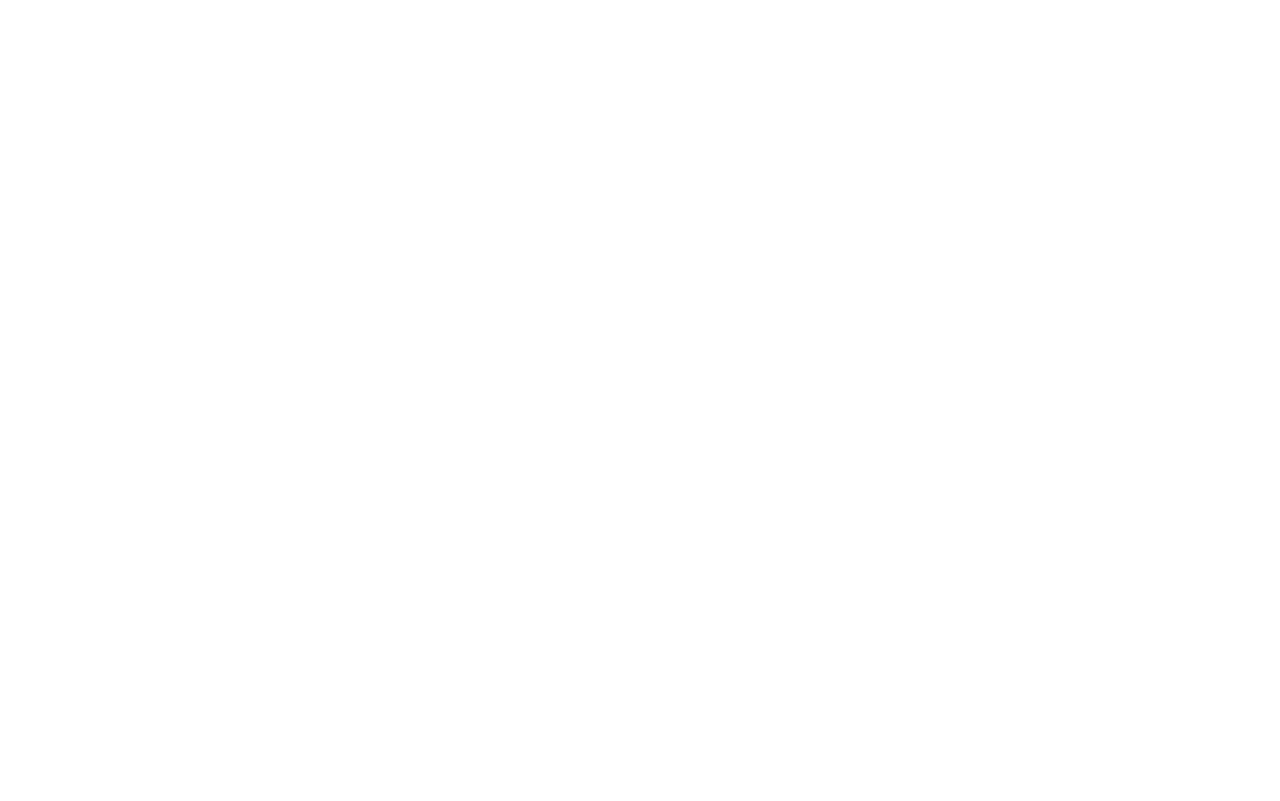
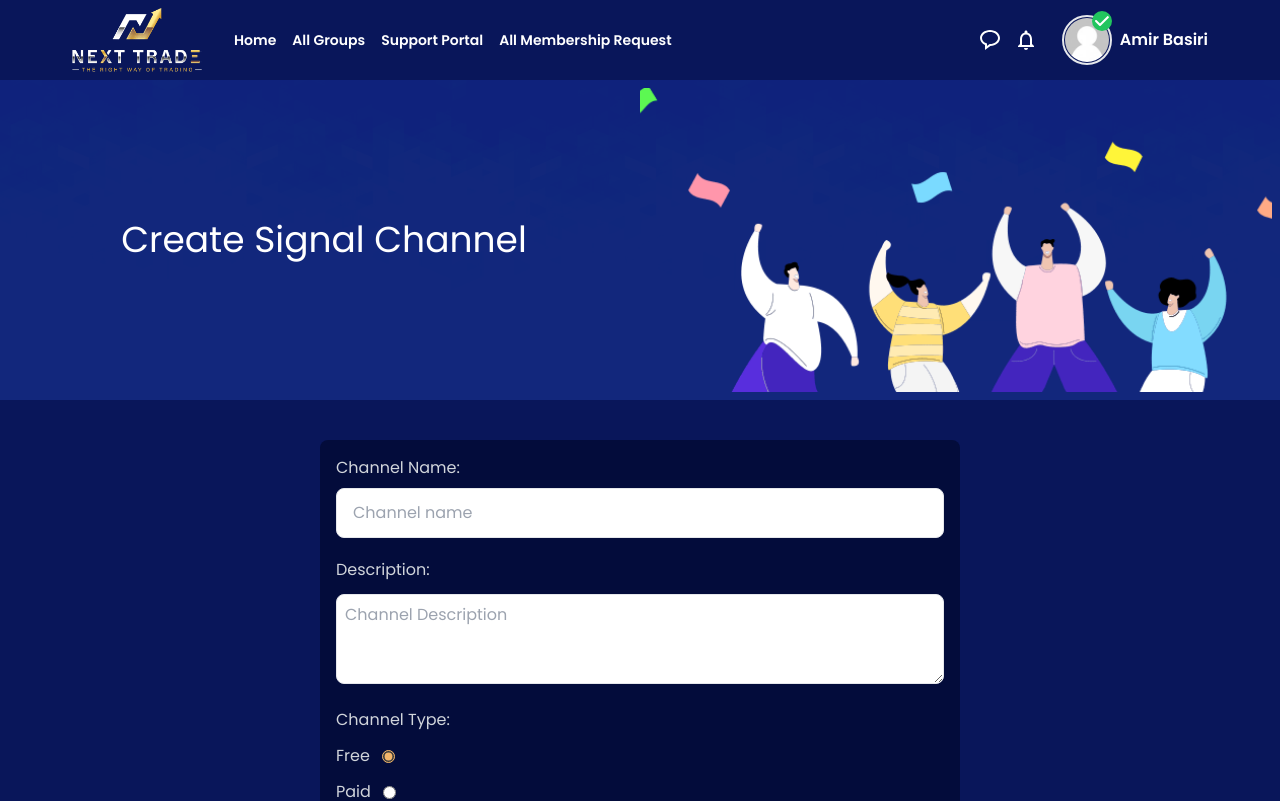
Before and after one commit to amirbasiri2000/nexttrade, a React (Create React App) app: page /traders-community/create-signal-channel in a window 1280 px wide. Shown: the top 801 px of the page. Built offline with nearby package versions, Linux system fonts and the light colour scheme.

Commit message:
create signal channel

```diff
--- a/src/App.jsx
+++ b/src/App.jsx
@@ -13,6 +13,7 @@
 import UserProfile from "./pages/profile/userProfile";
 import { Toaster } from "react-hot-toast";
 import AllMemberShipRequest from "./pages/master/AllMemberShipRequest";
+import CreateSignalChannel from "./pages/tradersCommunity/signalChannals/CreateSignalChannel";
 
 function App() {
   return (
@@ -43,6 +44,11 @@
               path="/traders-community/all-membership-request"
               element={<AllMemberShipRequest />}
             />
+
+            <Route
+              path="/traders-community/create-signal-channel"
+              element={<CreateSignalChannel />}
+            />
           </Routes>
         </main>
         <div />
--- a/src/components/Navbar.jsx
+++ b/src/components/Navbar.jsx
@@ -310,7 +310,7 @@
                       }
                       className="flex items-center cursor-pointer"
                     >
-                      <div className="relative size-[40px] rounded-full">
+                      <div className="relative size-[40px] shrink-0 rounded-full">
                         <img
                           className="w-full h-full rounded-full border-2 p-[1px]"
                           src="/assets/bp-avatar.png"
--- a/src/components/tradersCommunity/Navbar.jsx
+++ b/src/components/tradersCommunity/Navbar.jsx
@@ -68,7 +68,7 @@
                   onClick={() => setShowProfileDropDown(!showProfileDropDown)}
                   className="flex items-center cursor-pointer"
                 >
-                  <div className="relative  w-[50px] h-[50px] rounded-full">
+                  <div className="relative  w-[50px] h-[50px] shrink-0 rounded-full">
                     <img
                       className="w-full h-full rounded-full border-2 p-[1px]"
                       src="/assets/bp-avatar.png"
--- a/src/components/tradersCommunity/groups/GroupCard.jsx
+++ b/src/components/tradersCommunity/groups/GroupCard.jsx
@@ -3,7 +3,7 @@
 const GroupCard = ({ title, grouptypename, coverimage, description }) => {
   let subUrl = title.replace(/\s+/g, "-").toLowerCase();
   return (
-    <div className="bg-white rounded-lg w-[330px] h-[400px] mx-10 overflow-hidden shadow-lg cursor-pointer hover:shadow-xl transition-all">
+    <div className="bg-white rounded-lg w-[330px] h-[380px]  overflow-x-hidden overflow-y-scroll scrollbar-none shadow-lg cursor-pointer hover:shadow-xl transition-all mx-auto">
       {/* card heading */}
       <div className="relative">
         <div className="absolute z-0 h-[90px] top-0 lef-0 w-full">
@@ -75,13 +75,13 @@
       </div>
 
       {/* author statistics */}
-      <div className="flex justify-center items-center text-center gap-2 mt-8 ">
+      <div className="flex justify-center items-center text-center gap-2 mt-6 ">
         <div className="flex flex-col leading-3 gap-1 border-r  pr-2 border-gray-300 ">
-          <span>0</span>
+          <span className="text-sm text-gray-800">0</span>
           <span className="text-sm text-gray-400">Groups Posts</span>
         </div>
         <div className="flex flex-col leading-3 gap-1">
-          <span>1</span>
+          <span className="text-sm text-gray-800">1</span>
           <span className="text-sm text-gray-400">Members</span>
         </div>
       </div>
--- a/src/pages/master/AllMemberShipRequest.jsx
+++ b/src/pages/master/AllMemberShipRequest.jsx
@@ -2,7 +2,6 @@
 import Footer from "../../components/Footer";
 import CummunityNavbar from "../../components/tradersCommunity/Navbar";
 import CustomBeatLoader from "../../utils/loaders/CustomBeatLoader";
-
 
 const AllMemberShipRequest = () => {
   const [reqeustsList, setRequestsList] = useState([]);
@@ -41,7 +40,6 @@
           <thead className="bg-gray-100 text-gray-900">
             <tr className="text-sm text-white">
               <th className="p-3 bg-blue-dark border border-white">
-                {" "}
                 User Name
               </th>
               <th className="p-3 bg-blue-dark border border-white">
--- a/src/pages/tradersCommunity/groups/CreateGroup.jsx
+++ b/src/pages/tradersCommunity/groups/CreateGroup.jsx
@@ -8,6 +8,7 @@
 import { createGroupAction } from "../../../redux/features/groupSlice";
 import CustomCircleLoader from "../../../utils/loaders/CustomCircleLoader";
 import toast from "react-hot-toast";
+import { userDataAction } from "../../../redux/features/userDataSlice";
 
 const CreateGroup = () => {
   const [title, setTitle] = useState("");
@@ -34,6 +35,7 @@
   );
   const navigate = useNavigate();
 
+
   const createGroupHandler = (e) => {
     e.preventDefault();
 
@@ -54,6 +56,10 @@
       );
     }
   };
+
+  useEffect(() => {
+    dispatch(userDataAction({axiosPrivate}));
+  }, [])
 
   return (
     <>
--- /dev/null
+++ b/src/pages/tradersCommunity/signalChannals/CreateSignal.jsx
@@ -0,0 +1,5 @@
+const CreateSignal = () => {
+  return <div>signal channel</div>;
+};
+
+export default CreateSignal;
--- /dev/null
+++ b/src/pages/tradersCommunity/signalChannals/CreateSignalChannel.jsx
@@ -0,0 +1,121 @@
+import { useState } from "react";
+import Footer from "../../../components/Footer";
+import CummunityNavbar from "../../../components/tradersCommunity/Navbar";
+
+const CreateSignalChannel = () => {
+  const [channelName, setChannelName] = useState("");
+  const [channelDescription, setChannelDescription] = useState("");
+  const [channelType, setChannelType] = useState("0");
+
+  const [errors, setErrors] = useState({
+    name: "",
+    description: "",
+    channelType,
+  });
+
+  const handleChannelType = (e) => {
+    setChannelType(e.target.value);
+  };
+  return (
+    <div>
+      <CummunityNavbar />
+      <section className="relative w-full h-[40vh]">
+        <img
+          className="w-full h-full absolute inset-0 -z-10"
+          src="/assets/slider-bg.png"
+          alt=""
+        />
+
+        <div className="z-50 flex justify-between items-center p-2 h-full">
+          <div className="flex justify-center w-full">
+            <h4 className="text-4xl text-white">Create Signal Channel</h4>
+          </div>
+
+          <div className="h-full w-full">
+            <img
+              className="size-full object-cover"
+              src="/assets/breadcrumb_img.png"
+              alt="breadcrumb"
+            />
+          </div>
+        </div>
+      </section>
+      <div className="bg-blue-light py-10 w-full">
+        <div className="bg-blue-dark w-1/2 mx-auto p-4 rounded-lg">
+          <form>
+            <label className="flex flex-col justify-start w-full">
+              <span className="text-gray-300 text-base mb-2 ">
+                Channel Name:{" "}
+              </span>
+              <input
+                value={channelName}
+                onChange={(e) => setChannelName(e.target.value)}
+                className="px-4 py-3 rounded-lg border w-full outline-blue-light"
+                type="text"
+                placeholder="Channel name"
+              />
+              <span className="text-red-600 text-sm py-1">{errors.name}</span>
+            </label>
+
+            <label className="flex flex-col justify-start w-full mt-3">
+              <span className="text-gray-300 text-base mb-2 ">
+                Description:
+              </span>
+              <textarea
+                value={channelDescription}
+                onChange={(e) => setChannelDescription(e.target.value)}
+                rows={3}
+                placeholder="Channel Description"
+                className="w-full mt-1 rounded-lg border p-2 outline-blue-light"
+              />
+            </label>
+
+            <div className="flex flex-col gap-3 my-6 text-gray-300">
+              <h4 className="text-gray-300">Channel Type: </h4>
+              <label
+                htmlFor="free"
+                className="flex items-center cursor-pointer space-x-3 "
+              >
+                <span>Free</span>
+                <input
+                  value="0"
+                  checked={channelType === "0"}
+                  onChange={handleChannelType}
+                  name="channelType"
+                  id="free"
+                  type="radio"
+                  className="accent-gold-light_300"
+                />{" "}
+              </label>
+
+              <label
+                htmlFor="paid"
+                className="flex items-center cursor-pointer space-x-3 "
+              >
+                <span>Paid</span>
+                <input
+                  value="1"
+                  checked={channelType === "1"}
+                  onChange={handleChannelType}
+                  name="channelType"
+                  id="paid"
+                  type="radio"
+                  className="accent-gold-light_400"
+                />
+              </label>
+            </div>
+
+
+            <div>
+              <button className="text-blue-light px-6 py-3 rounded-lg bg-gold-light_300 hover:bg-gold-light_400 transition-all font-semibold shadow-lg">Create Channel</button>
+            </div>
+          </form>
+        </div>
+      </div>
+
+      <Footer />
+    </div>
+  );
+};
+
+export default CreateSignalChannel;
--- a/src/redux/features/groupSlice.js
+++ b/src/redux/features/groupSlice.js
@@ -52,7 +52,8 @@
   async ({ axiosPrivate, toast }, { rejectWithValue }) => {
     try {
       const response = await axiosPrivate.post("/api/getusercommunitygroups", {
-        categoryid: 1,
+        categoryid: null,
+        owneruserid: null,
       });
 
       console.log({ response });
@@ -75,7 +76,7 @@
     errorMsg: null,
     groupData: {},
     allGroups: [],
-    userGroups:[],
+    userGroups: [],
     createGroupStatus: "",
   },
   reducers: {},
```
Also changed, not shown: src/components/profile/MyGroups.jsx (+25 -3 lines), src/components/profile/MySignals.jsx (added, +45 -0 lines), src/pages/profile/userProfile.jsx (+48 -40 lines).
